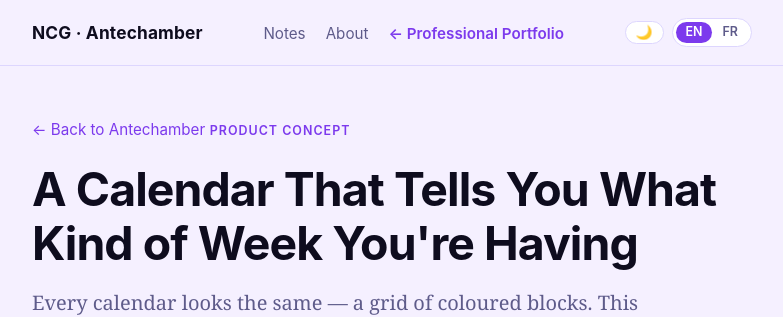
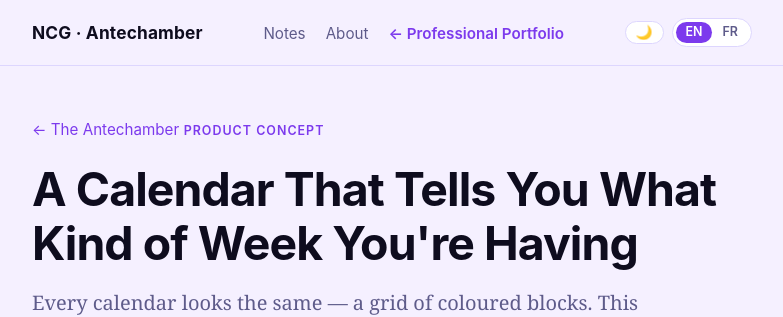
Before and after one commit to ncgimenez/draft-ncg.github.io, a Jekyll site: the page built from Antechamber/Projects/calendar.html, in a window 1280 px wide and 900 px high. Shown: the top 317 px of the window, without its empty margins (248-1031 px from the left). Built offline with Jekyll 4.4.1, drawn with Linux system fonts in a browser that asks for light colours.

Commit message:
Fix permalink and update back link text
Updated permalink structure and modified back link text.

```diff
--- a/Antechamber/Projects/calendar.html
+++ b/Antechamber/Projects/calendar.html
@@ -1,11 +1,11 @@
 ---
 layout: antechamber
 title: A Special Calendar
-permalink: antechamber/aspecialcalendar/
+permalink: /antechamber/aspecialcalendar/
 ---
 
   <main>
-    <a class="fleche-section" href="/antechamber.html">← Back to Antechamber</a>
+    <a class="fleche-section" href="/antechamber.html">← The Antechamber</a>
     <span class="etiquette" data-i18n="p2.label">Product concept</span>
     <h1 data-i18n="p2.h1">A Calendar That Tells You What Kind of Week You're Having</h1>
     <p class="chapo" data-i18n="p2.sub">
```
